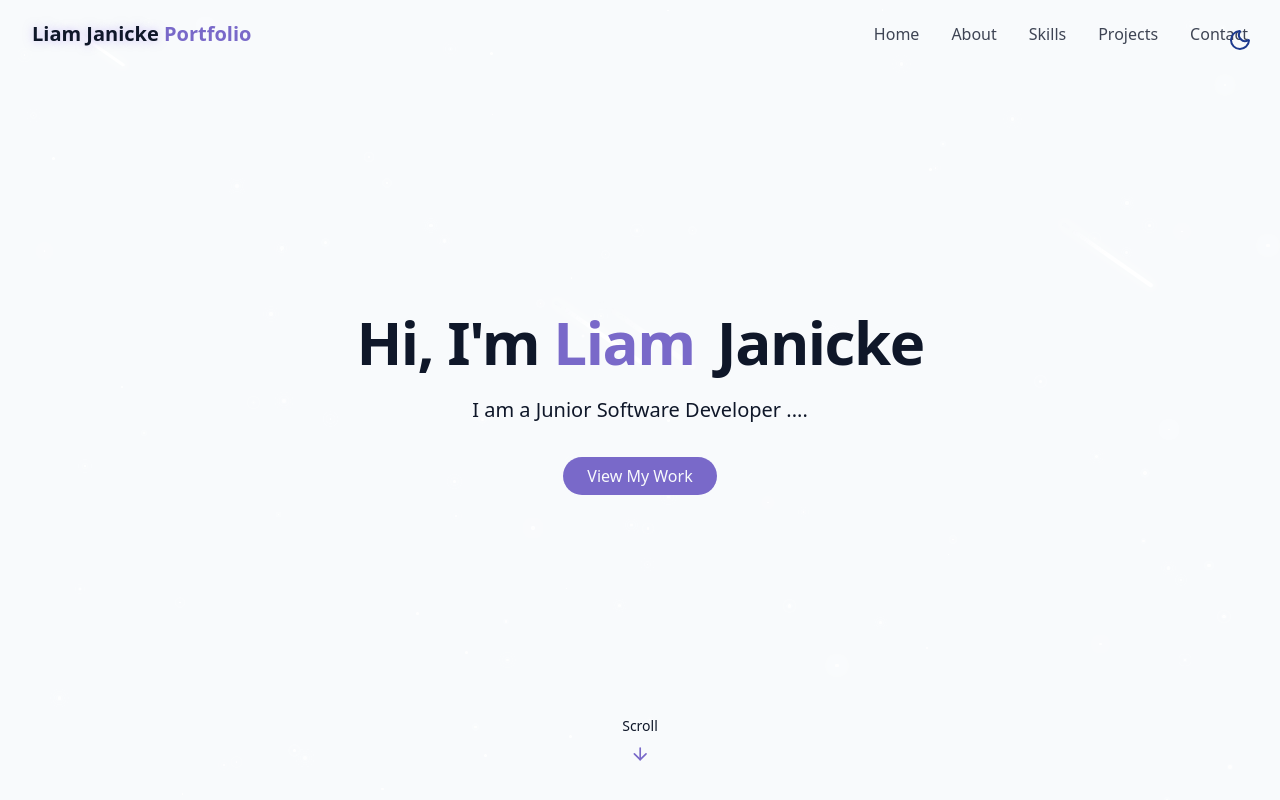
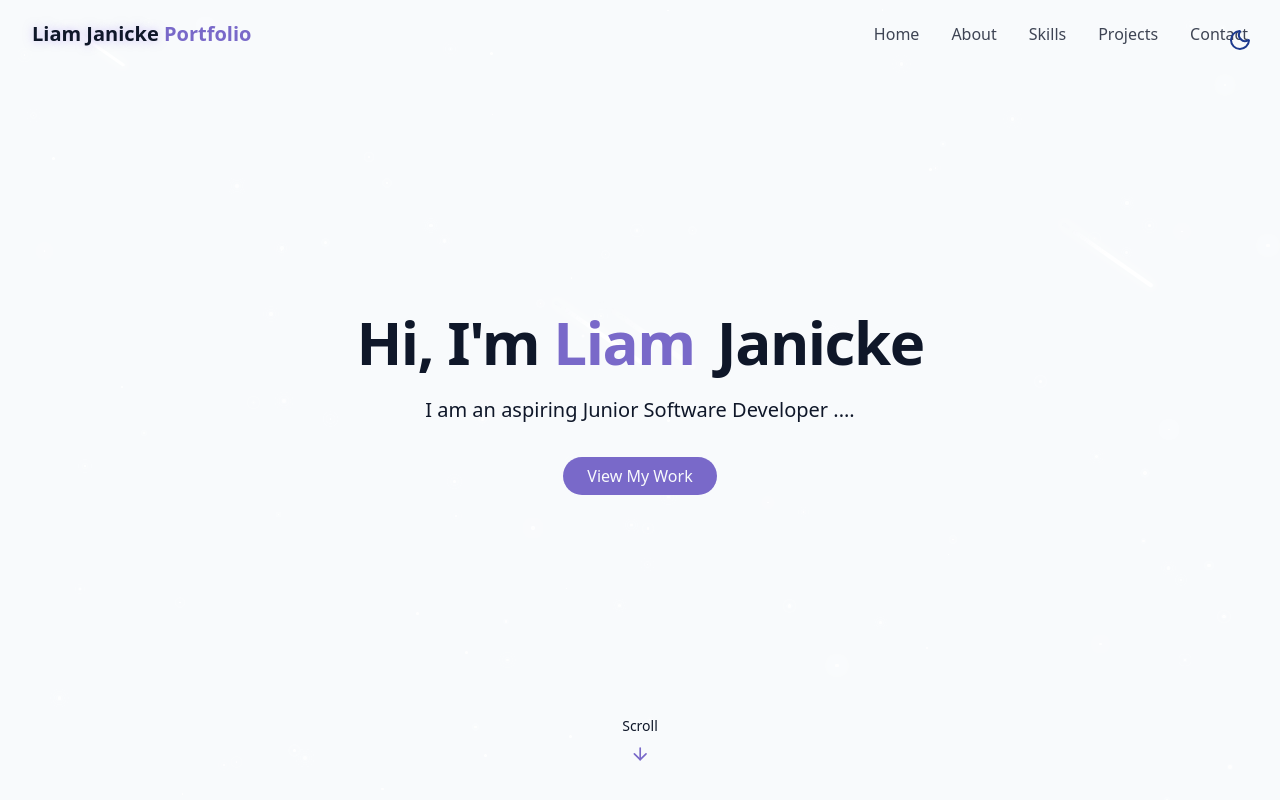
Before and after one commit to lijae101/React-Portfolio, a React (Vite) app: page / in a window 1280 px wide. Shown: the top 800 px of the page. Built offline with nearby package versions, Linux system fonts and the light colour scheme.

Commit message:
Altered text

```diff
--- a/src/components/HeroSection.jsx
+++ b/src/components/HeroSection.jsx
@@ -15,7 +15,7 @@ export const HeroSection = () => {
                 </h1>
 
                 <p className="text-lg md:text-xl text-muted-foreground max-2-2xl mx-auto opacity-0 animate-fade-in-delay-3">
-                    I am a Junior Software Developer ....
+                    I am an aspiring Junior Software Developer  ....
                 </p>
 
                 <div className="opacity-0 animate-fade-in-delay-4 pt-4">
```
